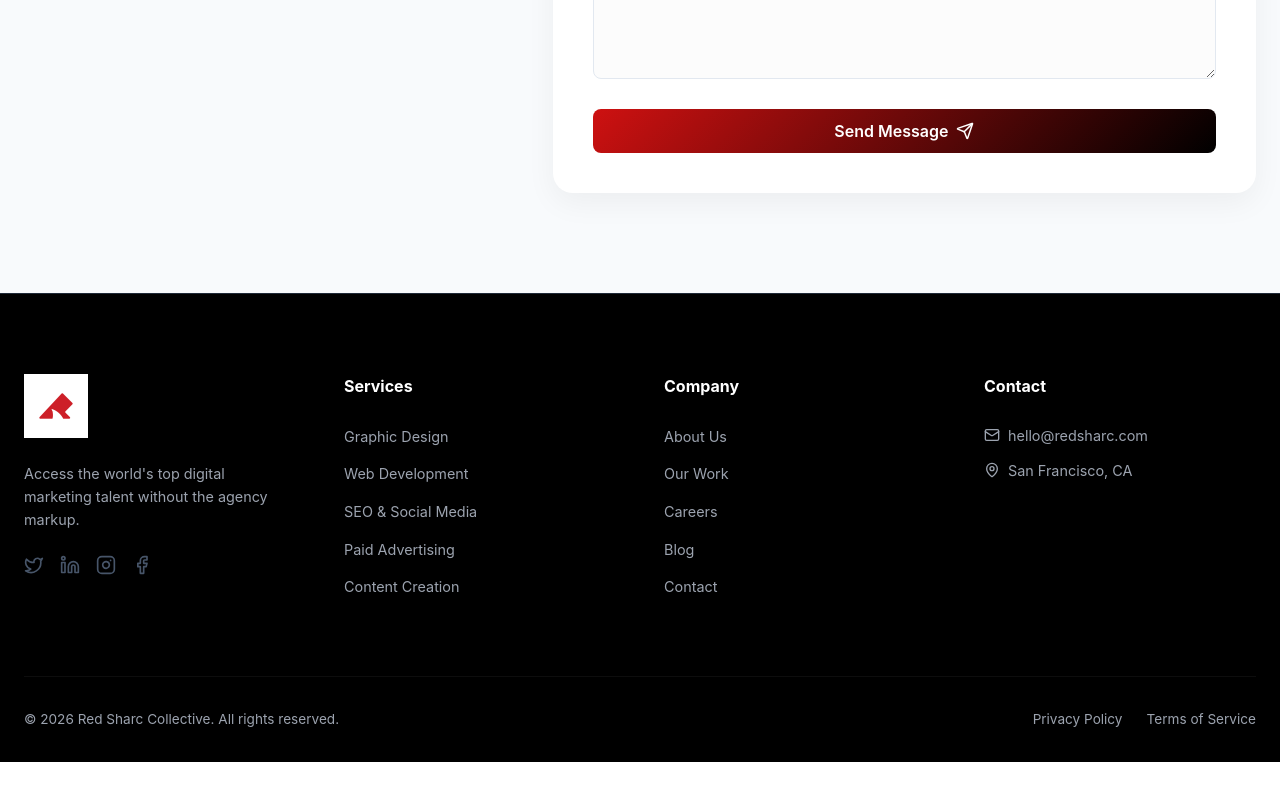
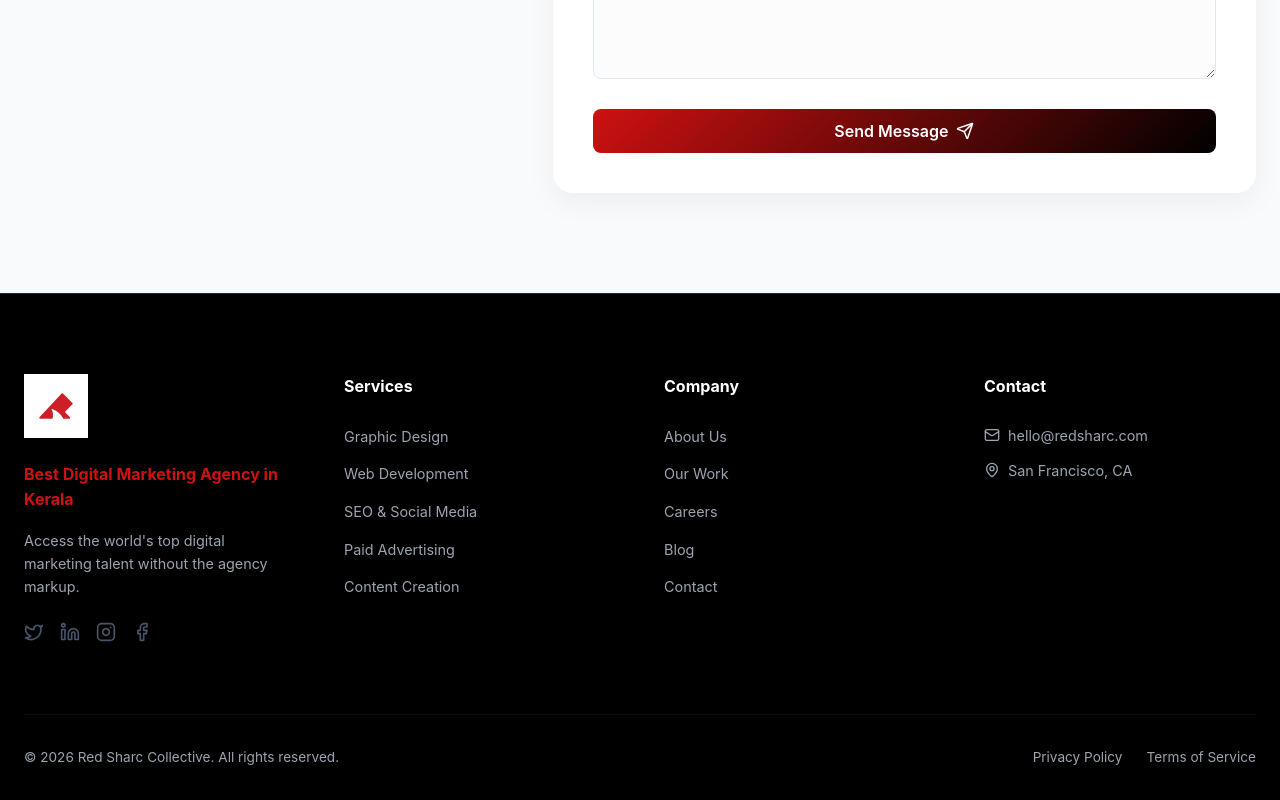
Before and after one commit to ayishamuneer4342-blip/redshark, a React (Vite) app: page / in a window 1280 px wide. Shown: the part 9825-10625 px from the top of the page. Before the commit the page ends 10587 px from the top, so only its background shows below. Built offline with nearby package versions, Linux system fonts and the light colour scheme.

Commit message:
Add 'Best Digital Marketing Agency in Kerala' to footer

```diff
--- a/src/components/Footer.tsx
+++ b/src/components/Footer.tsx
@@ -10,6 +10,7 @@ const Footer = () => {
                     {/* Col 1 */}
                     <div className="footer-col">
                         <img src="/logo-red.jpg" alt="RED SHARC" style={{ height: '64px', width: 'auto', marginBottom: '16px' }} />
+                        <p style={{ fontWeight: 'bold', marginBottom: '16px', color: '#ce1111' }}>Best Digital Marketing Agency in Kerala</p>
                         <p className="footer-desc">
                             Access the world's top digital marketing talent without the agency markup.
                         </p>
```
